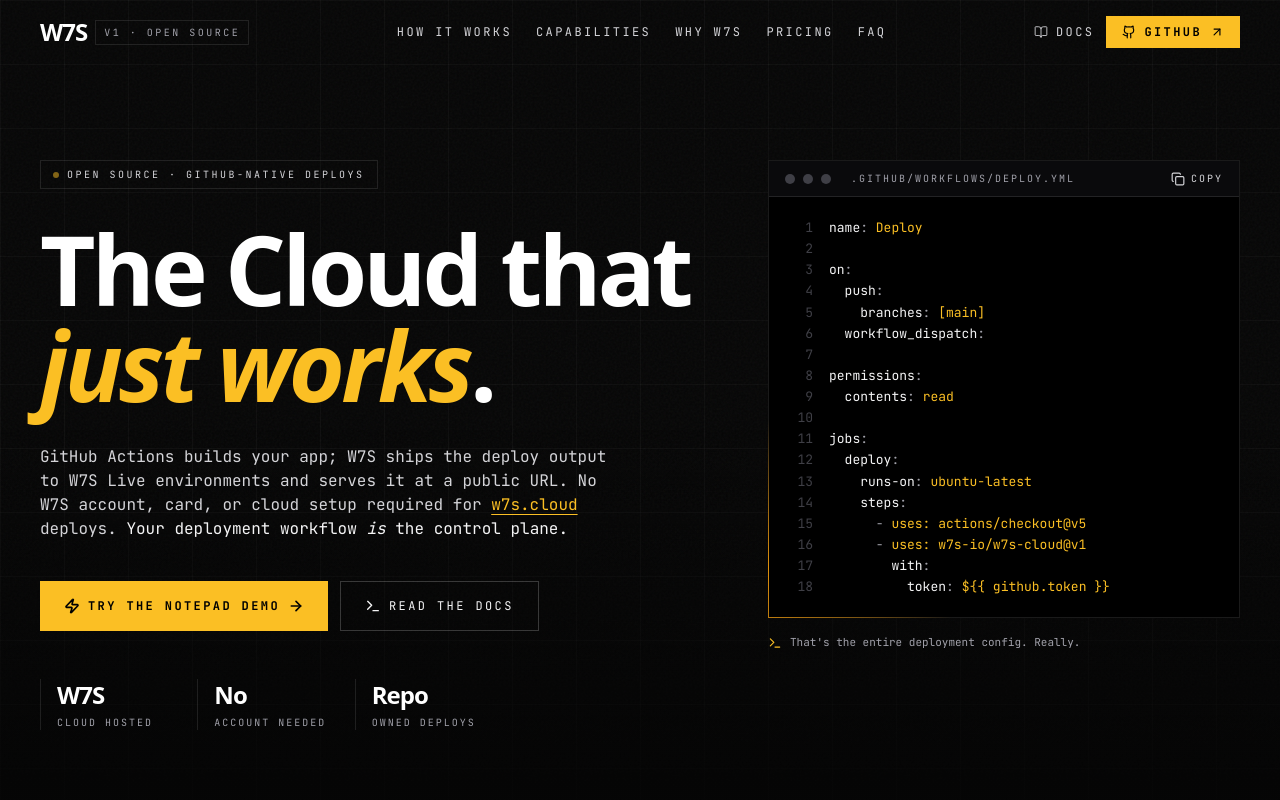
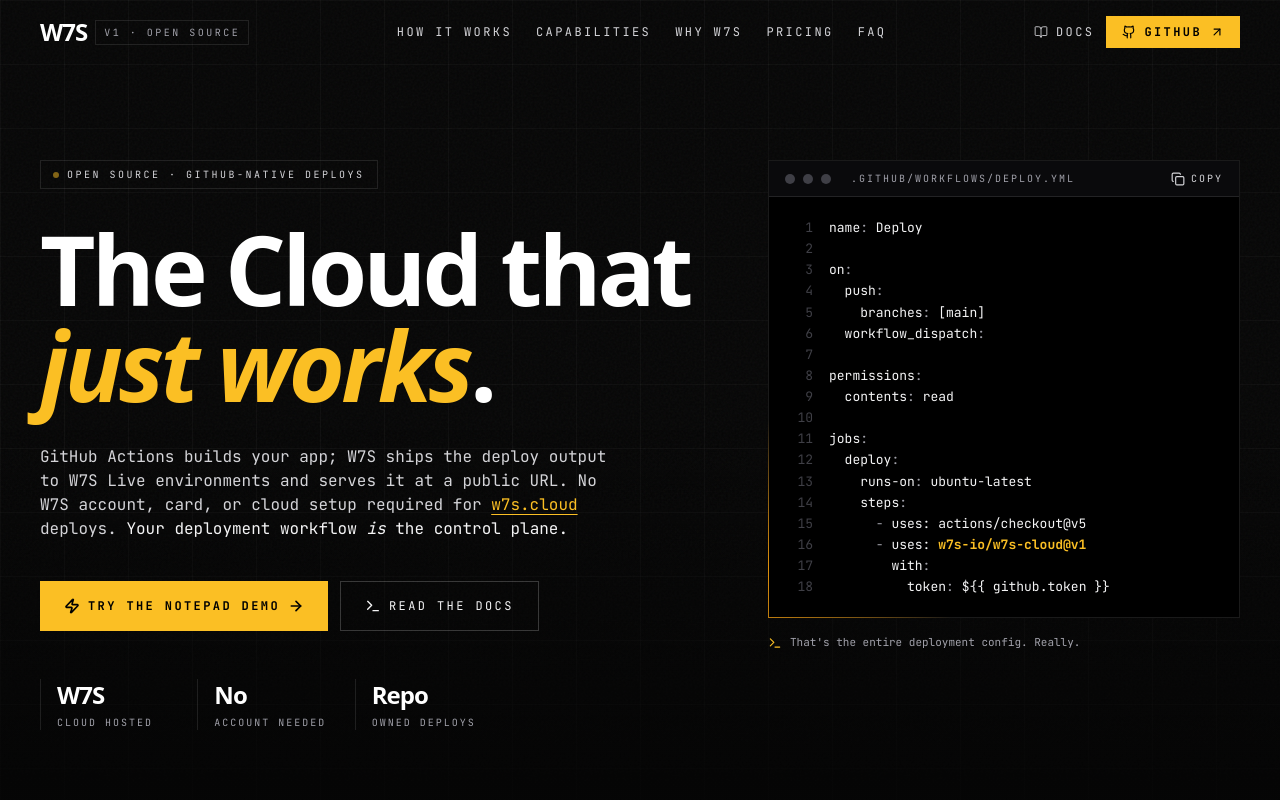
Before and after one commit to w7s-io/docs, a React (Create React App) app in the folder landing/: page / in a window 1280 px wide. Shown: the top 800 px of the page. Built offline with nearby package versions, Linux system fonts and the light colour scheme; a web font is replaced by a local one.

Commit message:
Highlight W7S action in workflow example

```diff
--- a/landing/src/components/landing/Hero.jsx
+++ b/landing/src/components/landing/Hero.jsx
@@ -22,6 +22,23 @@
         with:
           token: \${{ github.token }}`;
 
+const W7S_ACTION = "w7s-io/w7s-cloud@v1";
+
+function highlightW7SAction(text) {
+  if (!text.includes(W7S_ACTION)) {
+    return <span>{text}</span>;
+  }
+
+  const [before, after] = text.split(W7S_ACTION);
+  return (
+    <>
+      <span>{before}</span>
+      <span className="font-bold text-amber-400">{W7S_ACTION}</span>
+      <span>{after}</span>
+    </>
+  );
+}
+
 function CodeLine({ line }) {
   // simple syntax highlighting
   const tokens = [];
@@ -33,12 +50,12 @@
       <span key="i">{m[1]}</span>,
       <span key="k" className="text-zinc-100">{m[2]}</span>,
       <span key="c" className="text-zinc-500">:</span>,
-      <span key="v" className="text-amber-400">{m[3]}</span>
+      <span key="v" className="text-zinc-100">{highlightW7SAction(m[3])}</span>
     );
   } else if ((m = line.match(/^(\s*-\s*)(.*)$/))) {
     tokens.push(
       <span key="i" className="text-zinc-500">{m[1]}</span>,
-      <span key="v" className="text-amber-400">{m[2]}</span>
+      <span key="v" className="text-zinc-100">{highlightW7SAction(m[2])}</span>
     );
   } else {
     tokens.push(<span key="t">{line || "\u00A0"}</span>);
```
